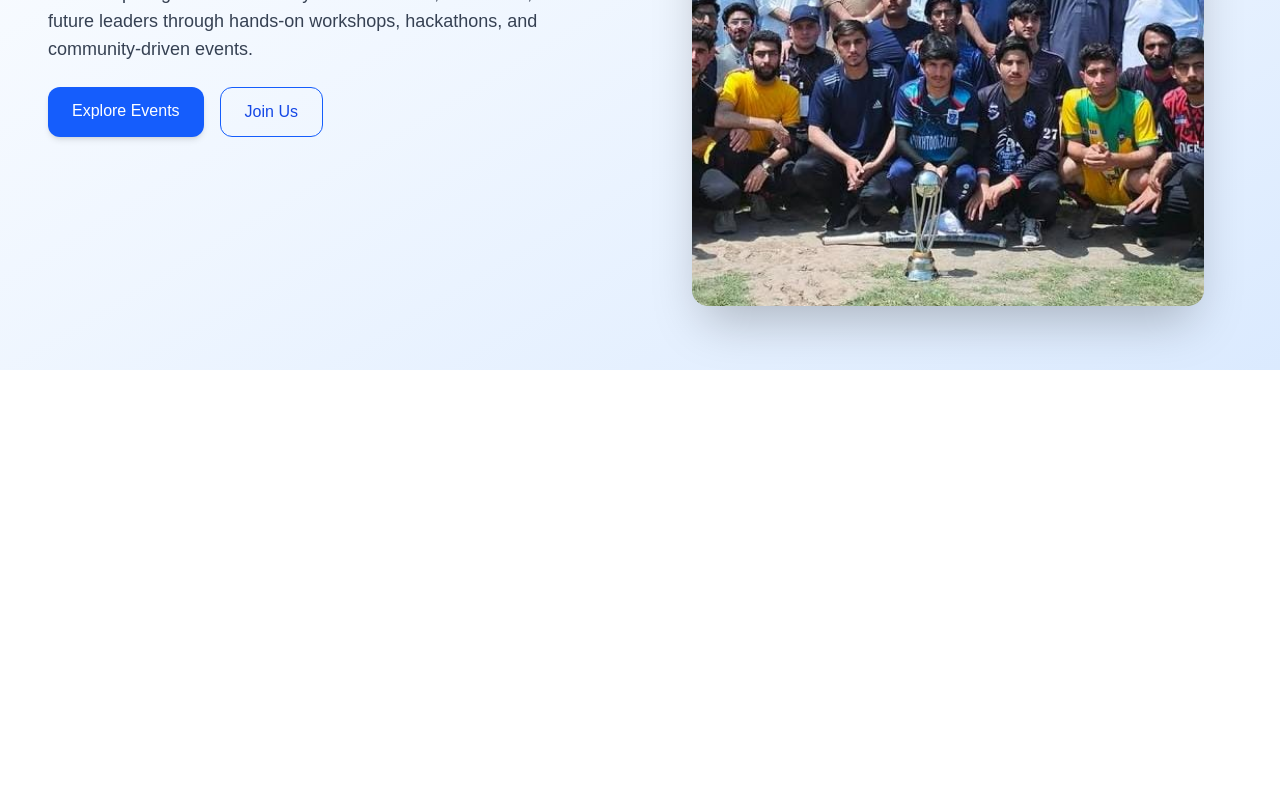
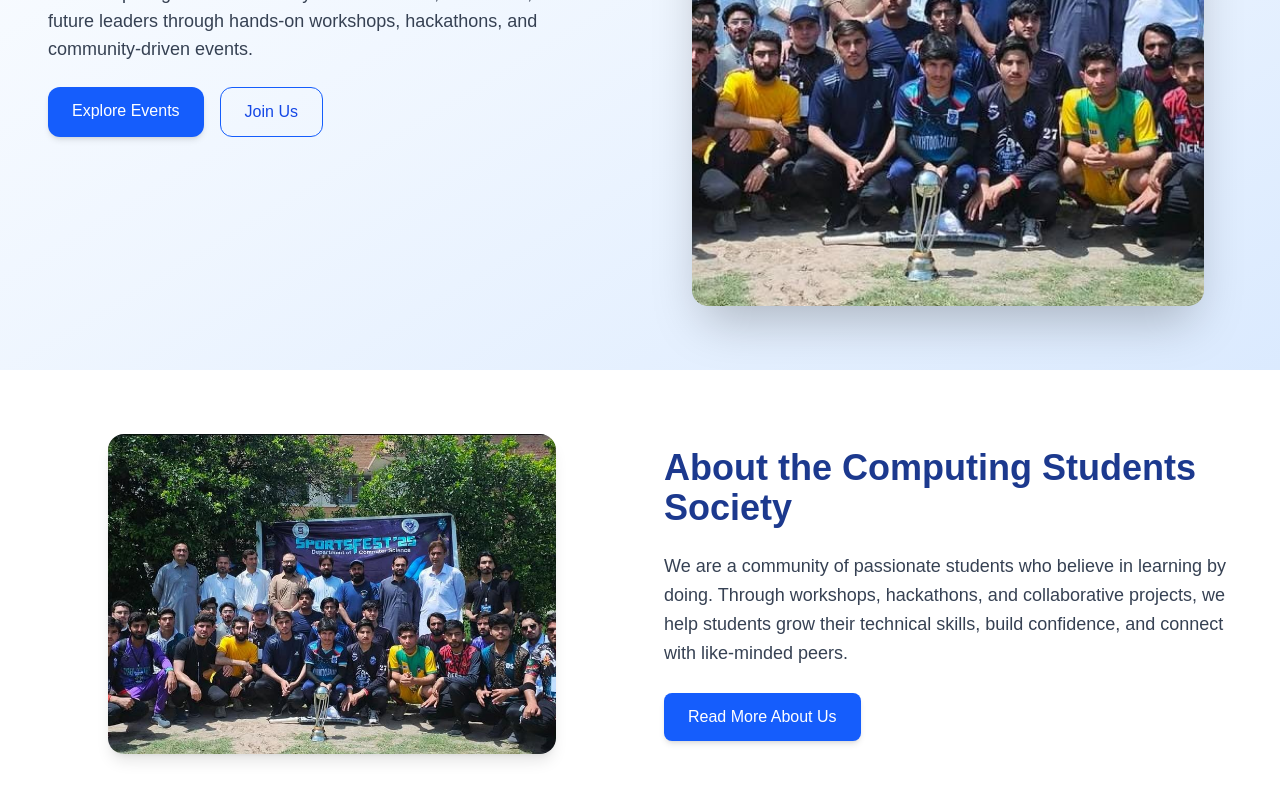
Before and after one commit to mazharktk5/css-website, a Next.js app: page / in a window 1280 px wide. Shown: the part 462-1262 px from the top of the page. Before the commit the page ends 832 px from the top, so only its background shows below. Built offline with nearby package versions, Linux system fonts and the light colour scheme.

Commit message:
added about preview

```diff
--- a/package.json
+++ b/package.json
@@ -9,6 +9,7 @@
     "lint": "eslint"
   },
   "dependencies": {
+    "framer-motion": "^12.23.12",
     "lucide-react": "^0.543.0",
     "next": "15.5.2",
     "react": "19.1.0",
--- a/src/app/page.js
+++ b/src/app/page.js
@@ -1,6 +1,6 @@
 import Head from "next/head";
 import Hero from "../components/Home/Hero";
-// import AboutPreview from "@/components/AboutPreview";
+import AboutPreview from "../components/Home/AboutPreview";
 // import Highlights from "@/components/Highlights";
 // import EventsPreview from "@/components/EventsPreview";
 // import GalleryPreview from "@/components/GalleryPreview";
@@ -26,8 +26,8 @@ export default function Home() {
 
       <main className="pt-16">
         <Hero />
-        {/* <AboutPreview />
-        <Highlights />
+        <AboutPreview />
+        {/* <Highlights />
         <EventsPreview />
         <GalleryPreview />
         <FooterCTA /> */}
--- a/src/components/Home/AboutPreview.jsx
+++ b/src/components/Home/AboutPreview.jsx
@@ -0,0 +1,81 @@
+// components/AboutPreview.js
+"use client";
+
+import Link from "next/link";
+import { motion } from "framer-motion";
+
+const container = {
+    hidden: { opacity: 0 },
+    show: {
+        opacity: 1,
+        transition: {
+            staggerChildren: 0.25, // delay each child
+        },
+    },
+};
+
+const item = {
+    hidden: { opacity: 0, y: 30 },
+    show: { opacity: 1, y: 0, transition: { duration: 0.6, ease: "easeOut" } },
+};
+
+export default function AboutPreview() {
+    return (
+        <section className="py-16 bg-white text-gray-900 overflow-hidden">
+            <div className="max-w-7xl mx-auto px-6 lg:px-12 grid grid-cols-1 md:grid-cols-2 items-center gap-12">
+
+                {/* Left image with smooth animation */}
+                <motion.div
+                    initial={{ opacity: 0, scale: 0.95 }}
+                    whileInView={{ opacity: 1, scale: 1 }}
+                    transition={{ duration: 0.8, ease: "easeOut" }}
+                    viewport={{ once: false, amount: 0.3 }}
+                    className="flex justify-center order-1 md:order-none"
+                >
+                    <div className="relative w-full h-64 md:h-80 max-w-md">
+                        <img
+                            src="/images/gallery/hero.jpg"
+                            alt="Students collaborating in CSS"
+                            className="rounded-2xl shadow-lg object-cover w-full h-full"
+                        />
+                    </div>
+                </motion.div>
+
+                {/* Right text with stagger animation */}
+                <motion.div
+                    variants={container}
+                    initial="hidden"
+                    whileInView="show"
+                    viewport={{ once: false, amount: 0.3 }}
+                    className="space-y-6"
+                >
+                    <motion.h2
+                        variants={item}
+                        className="text-3xl md:text-4xl font-bold text-blue-900"
+                    >
+                        About the Computing Students Society
+                    </motion.h2>
+
+                    <motion.p
+                        variants={item}
+                        className="text-lg text-gray-700 leading-relaxed"
+                    >
+                        We are a community of passionate students who believe in learning by
+                        doing. Through workshops, hackathons, and collaborative projects,
+                        we help students grow their technical skills, build confidence,
+                        and connect with like-minded peers.
+                    </motion.p>
+
+                    <motion.div variants={item}>
+                        <Link
+                            href="/about"
+                            className="inline-block px-6 py-3 bg-blue-600 text-white rounded-lg font-medium hover:bg-blue-500 transition shadow-md"
+                        >
+                            Read More About Us
+                        </Link>
+                    </motion.div>
+                </motion.div>
+            </div>
+        </section>
+    );
+}
```
Also changed, not shown: 1 other file (tests, documents, lock files or other folders).
